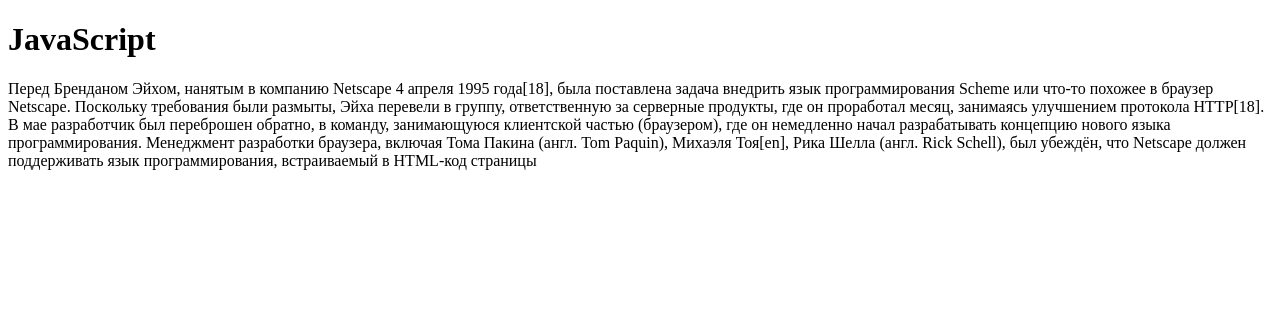
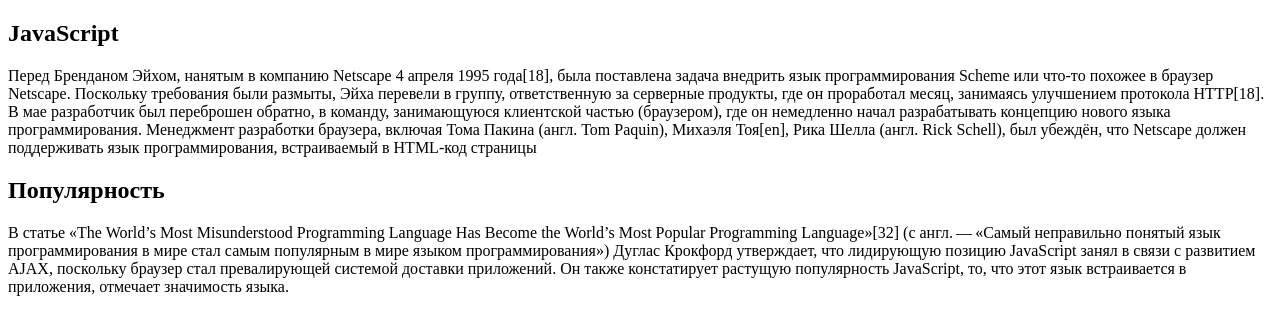
Before and after one commit to NatashaSamchuk/Task2, a plain HTML site: page index.html in a window 1280 px wide. Drawn offline with Linux system fonts and the light colour scheme.

Commit message:
add new section popularity

```diff
--- a/index.html
+++ b/index.html
@@ -7,9 +7,13 @@
     <title>HW2</title>
 </head>
 <body>
-    <h1>JavaScript</h1>
+    <h2>JavaScript</h2>
     <p>
         Перед Бренданом Эйхом, нанятым в компанию Netscape 4 апреля 1995 года[18], была поставлена задача внедрить язык программирования Scheme или что-то похожее в браузер Netscape. Поскольку требования были размыты, Эйха перевели в группу, ответственную за серверные продукты, где он проработал месяц, занимаясь улучшением протокола HTTP[18]. В мае разработчик был переброшен обратно, в команду, занимающуюся клиентской частью (браузером), где он немедленно начал разрабатывать концепцию нового языка программирования. Менеджмент разработки браузера, включая Тома Пакина (англ. Tom Paquin), Михаэля Тоя[en], Рика Шелла (англ. Rick Schell), был убеждён, что Netscape должен поддерживать язык программирования, встраиваемый в HTML-код страницы
     </p>
+    <h2>Популярность</h2>
+    <p>
+        В статье «The World’s Most Misunderstood Programming Language Has Become the World’s Most Popular Programming Language»[32] (с англ. — «Самый неправильно понятый язык программирования в мире стал самым популярным в мире языком программирования») Дуглас Крокфорд утверждает, что лидирующую позицию JavaScript занял в связи с развитием AJAX, поскольку браузер стал превалирующей системой доставки приложений. Он также констатирует растущую популярность JavaScript, то, что этот язык встраивается в приложения, отмечает значимость языка.
+    </p>
 </body>
 </html>
```
